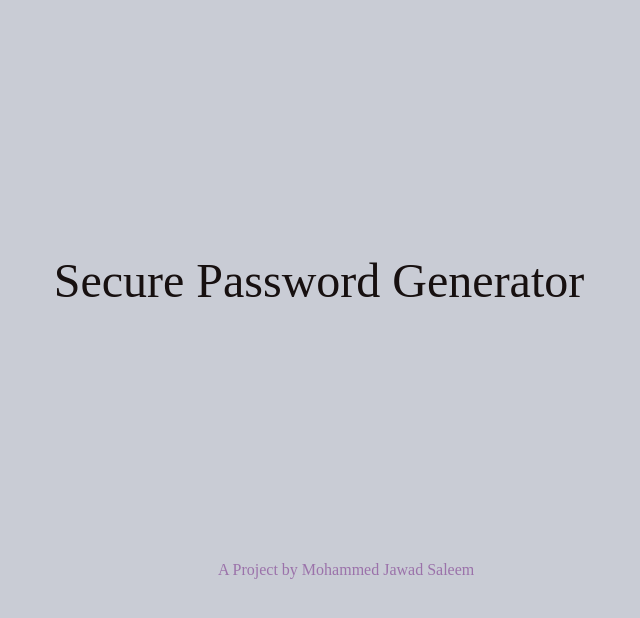
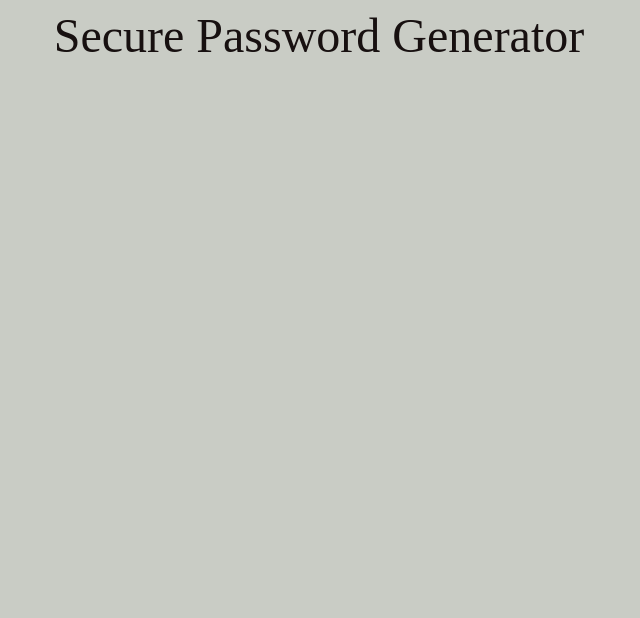
Before and after one commit to mohammedjawadsaleem11/passwordgenerator, a plain HTML site: page index.html in a window 1280 px wide. Shown: the whole page, without its empty margins (321-961 px from the left). Drawn offline with Linux system fonts and the light colour scheme.

Commit message:
Update index.html

```diff
--- a/index.html
+++ b/index.html
@@ -8,30 +8,23 @@
 </head>
 <style>
     body{
-        background-color: #C9CCD5;
+        background-color: #C9CCC5;
     }
     a{
         text-decoration:none;
         text-align:center;
         display:block;
-        margin-top:20%;
+        margin:auto;
         font-size:3rem;
         color:#171010;
     }
-    footer{
-        margin-top:20%;
-        margin-left:42%;
-        color:#9B72AA;
-    }
+
 
 </style>
 <body>
     <a href="https://replit.com/@Mohammed-JawadJ/password-generator-start#main.py">
         Secure Password Generator
     </a>
-    <footer>
-        A Project by Mohammed Jawad Saleem
-    </footer>
     <script>
         document.querySelector("a").addEventListener("click",clicked);
         function clicked(){
```
